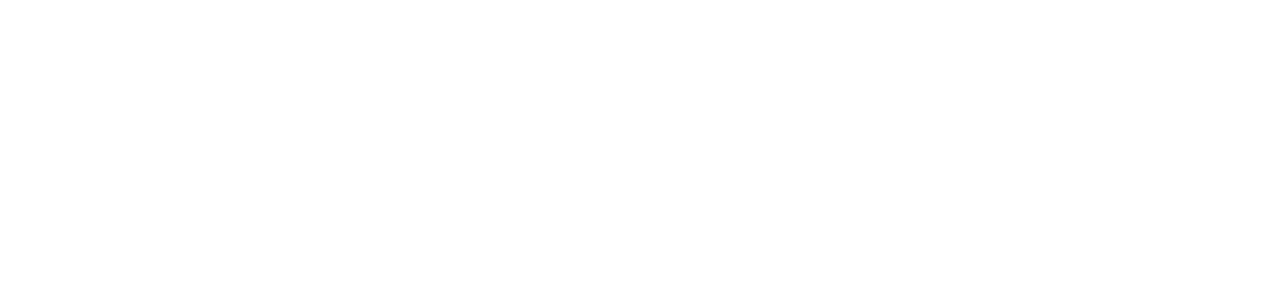
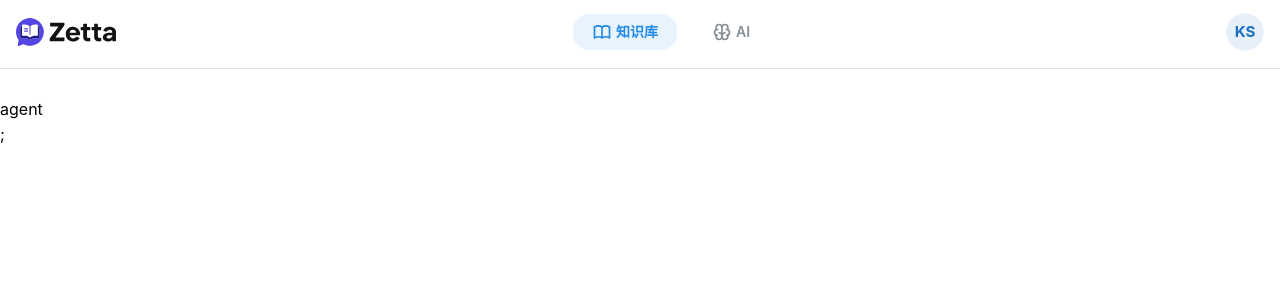
Before and after one commit to Kstonelc/zetta, a React (Vite) app: page /agent in a window 1280 px wide. Before the commit this address had no page. Shown: the top 300 px of the page. Built offline with nearby package versions, Linux system fonts and the light colour scheme.

Commit message:
丰富基础组件 搭建基础框架

```diff
--- a/src/App.jsx
+++ b/src/App.jsx
@@ -1,7 +1,8 @@
 import "@mantine/core/styles.css";
 
 import { MantineProvider, createTheme, Button } from "@mantine/core";
-import Routers from "./routers";
+import routerConfig from "@/routers";
+import { RouterProvider } from "react-router-dom";
 
 const theme = createTheme({
   components: {
@@ -15,8 +16,8 @@
 
 export default function App() {
   return (
-    <MantineProvider theme={theme}>
-      <Routers />
+    <MantineProvider theme={theme} defaultColorScheme="light">
+      <RouterProvider router={routerConfig}></RouterProvider>;
     </MantineProvider>
   );
 }
--- a/src/components/Header.jsx
+++ b/src/components/Header.jsx
@@ -1,10 +1,18 @@
-import { Flex, Button, Image, Menu } from "@mantine/core";
+import {
+  Flex,
+  Button,
+  Image,
+  Menu,
+  Avatar,
+  useMantineTheme,
+} from "@mantine/core";
 import { IconBook, IconBrain } from "@tabler/icons-react";
 import zettaLogo from "@/assets/zetta-logo.svg";
 import classes from "./Header.module.scss";
 import React from "react";
 
 const Header = () => {
+  const theme = useMantineTheme();
   return (
     <Flex
       className={classes.header}
@@ -14,22 +22,28 @@
     >
       <Image src={zettaLogo} className={classes.logo} />
       <Flex gap={"md"}>
-        <Menu shadow="md" width={200}>
+        <Menu shadow="md">
           <Menu.Target>
-            <Button variant="light">
+            <Button variant="light" onClick={() => {}}>
               <IconBook size={20} className={classes.icon} />
               知识库
             </Button>
           </Menu.Target>
           <Menu.Target>
-            <Button variant="subtle" color={"grey"}>
+            <Button
+              variant="subtle"
+              color={theme.colors.gray[6]}
+              onClick={() => {}}
+            >
               <IconBrain size={20} className={classes.icon} />
               AI
             </Button>
           </Menu.Target>
         </Menu>
       </Flex>
-      <Button>333</Button>
+      <Avatar color={theme.colors.blue[8]} radius="xl">
+        KS
+      </Avatar>
     </Flex>
   );
 };
--- /dev/null
+++ b/src/layouts/index.jsx
@@ -0,0 +1,17 @@
+import { Divider, Stack } from "@mantine/core";
+import { Outlet } from "react-router-dom";
+import { Header } from "@/components";
+import classes from "@/pages/Wiki.module.scss";
+import React from "react";
+
+const Layouts = () => {
+  return (
+    <Stack>
+      <Header />
+      <Divider size="xs" className={classes.divider} />
+      <Outlet />
+    </Stack>
+  );
+};
+
+export default Layouts;
--- a/src/main.jsx
+++ b/src/main.jsx
@@ -1,13 +1,10 @@
 import { StrictMode } from "react";
 import { createRoot } from "react-dom/client";
-import { BrowserRouter } from "react-router-dom";
 import "./index.css";
 import App from "./App.jsx";
 
 createRoot(document.getElementById("root")).render(
   <StrictMode>
-    <BrowserRouter>
-      <App />
-    </BrowserRouter>
+    <App />
   </StrictMode>,
 );
--- /dev/null
+++ b/src/pages/Agent.jsx
@@ -0,0 +1,5 @@
+const Agent = () => {
+  return <div>agent</div>;
+};
+
+export { Agent };
--- a/src/pages/Home.jsx
+++ /dev/null
@@ -1,15 +0,0 @@
-import React from "react";
-import { AppShell, Text, Container, Box, Stack, Divider } from "@mantine/core";
-import { Header } from "../components";
-import classes from "./Home.module.scss";
-
-const Home = () => {
-  return (
-    <Stack>
-      <Header />
-      <Divider size="xs" className={classes.divider} />
-    </Stack>
-  );
-};
-
-export { Home };
--- /dev/null
+++ b/src/pages/Wiki.jsx
@@ -0,0 +1,9 @@
+import React from "react";
+import { AppShell, Text, Container, Box, Stack, Divider } from "@mantine/core";
+import { Header } from "../components";
+
+const Wiki = () => {
+  return <Stack>1111</Stack>;
+};
+
+export { Wiki };
--- a/src/pages/index.js
+++ b/src/pages/index.js
@@ -1 +1,2 @@
-export * from "./Home.jsx";
+export * from "./Wiki.jsx";
+export * from './Agent.jsx'
--- a/src/routers/index.jsx
+++ b/src/routers/index.jsx
@@ -1,12 +1,28 @@
-import { Routes, Route } from "react-router-dom";
-import { Home } from "../pages";
+import React from "react";
+import { createBrowserRouter } from "react-router-dom";
 
-export default function Routers() {
-  return (
-    <Routes>
-      <Route element={<Home />}>
-        <Route path="/" element={<Home />} />
-      </Route>
-    </Routes>
-  );
-}
+import Layouts from "../layouts";
+import { Wiki, Agent } from "../pages";
+
+const Router = createBrowserRouter([
+  {
+    path: "/",
+    element: <Layouts />,
+    children: [
+      {
+        path: "/",
+        element: <Wiki />,
+      },
+      {
+        path: "wiki",
+        element: <Wiki />,
+      },
+      {
+        path: "agent",
+        element: <Agent />,
+      },
+    ],
+  },
+]);
+
+export default Router;
```
Also changed, not shown: src/AppHelper.js (added, +9 -0 lines), src/pages/Wiki.module.scss (renamed from src/pages/Home.module.scss).
